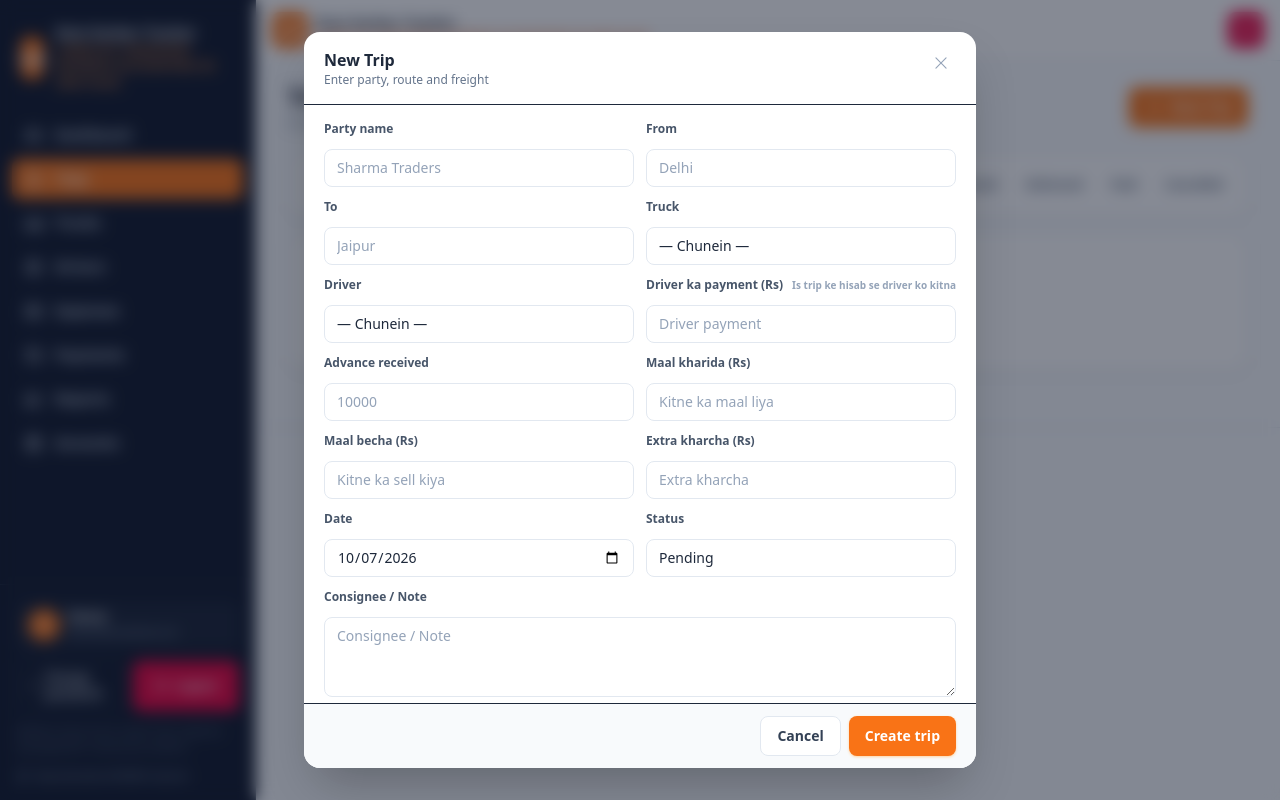
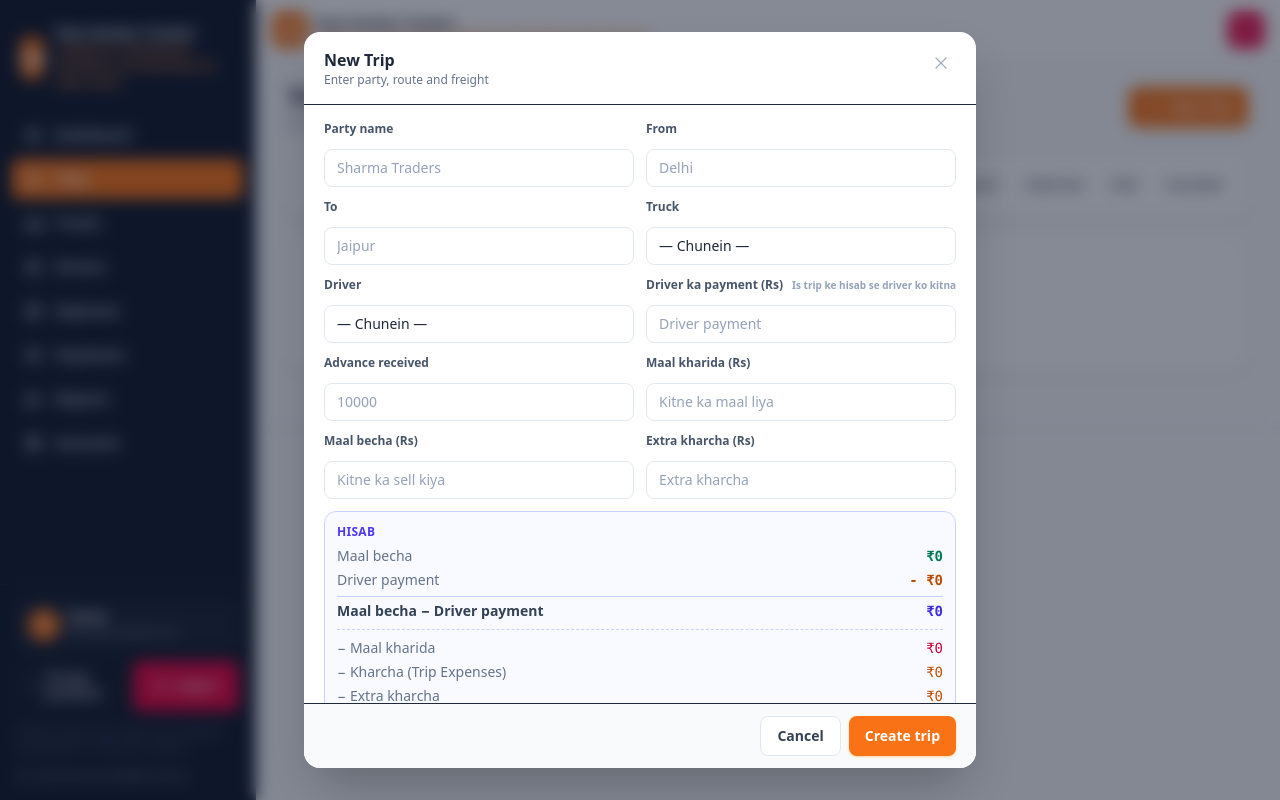
Before and after one commit to anshmishra765487-sketch/ram-darbar-tracker, a React (Vite) app in the folder frontend/: page /trips in a window 1280 px wide. Both pictures are taken after a click on the button "New Trip". Built offline with nearby package versions, Linux system fonts and the light colour scheme.

Commit message:
Add live Hisab summary in trip form: sale minus driver payment and net total

```diff
--- a/frontend/src/pages/Trips.jsx
+++ b/frontend/src/pages/Trips.jsx
@@ -103,6 +103,16 @@ export default function Trips() {
       return byStatus && byText;
     });
   }, [trips, search, filter]);
+
+  const formExpenseTotal = expenseRows.reduce((sum, row) => sum + Number(row.amount || 0), 0);
+  const formSale = Number(form.sale_amount || 0);
+  const formDriver = Number(form.driver_pay || 0);
+  const formNet =
+    formSale -
+    Number(form.purchase_amount || 0) -
+    formExpenseTotal -
+    Number(form.extra_expense || 0) -
+    formDriver;
 
   const openCreate = () => {
     setForm({ ...EMPTY, date: todayISO() });
@@ -470,6 +480,39 @@ export default function Trips() {
               placeholder="Extra kharcha"
             />
           </Field>
+          <div className="rounded-xl border border-indigo-200 bg-indigo-50/40 p-3 sm:col-span-2">
+            <p className="mb-1 text-xs font-extrabold uppercase tracking-wide text-indigo-600">Hisab</p>
+            <div className="flex justify-between py-0.5 text-sm">
+              <span className="text-ink-500">Maal becha</span>
+              <span className="font-mono font-semibold text-emerald-700">{rupees(formSale)}</span>
+            </div>
+            <div className="flex justify-between py-0.5 text-sm">
+              <span className="text-ink-500">Driver payment</span>
+              <span className="font-mono font-semibold text-amber-700">- {rupees(formDriver)}</span>
+            </div>
+            <div className="mt-1 flex justify-between border-t border-indigo-200 pt-1 text-sm font-bold">
+              <span className="text-ink-700">Maal becha − Driver payment</span>
+              <span className="font-mono text-indigo-700">{rupees(formSale - formDriver)}</span>
+            </div>
+            <div className="mt-2 flex justify-between border-t border-dashed border-indigo-200 pt-2 py-0.5 text-sm">
+              <span className="text-ink-500">− Maal kharida</span>
+              <span className="font-mono text-rose-700">{rupees(Number(form.purchase_amount || 0))}</span>
+            </div>
+            <div className="flex justify-between py-0.5 text-sm">
+              <span className="text-ink-500">− Kharcha (Trip Expenses)</span>
+              <span className="font-mono text-amber-700">{rupees(formExpenseTotal)}</span>
+            </div>
+            <div className="flex justify-between py-0.5 text-sm">
+              <span className="text-ink-500">− Extra kharcha</span>
+              <span className="font-mono text-amber-700">{rupees(Number(form.extra_expense || 0))}</span>
+            </div>
+            <div className="mt-1 flex justify-between border-t border-indigo-200 pt-1 text-sm font-extrabold">
+              <span className="text-ink-700">Net total</span>
+              <span className={`font-mono ${formNet >= 0 ? "text-emerald-700" : "text-rose-700"}`}>
+                {rupees(formNet)}
+              </span>
+            </div>
+          </div>
           <Field label={t("f_date")}>
             <Input type="date" value={form.date} onChange={(e) => setForm({ ...form, date: e.target.value })} />
           </Field>
```
